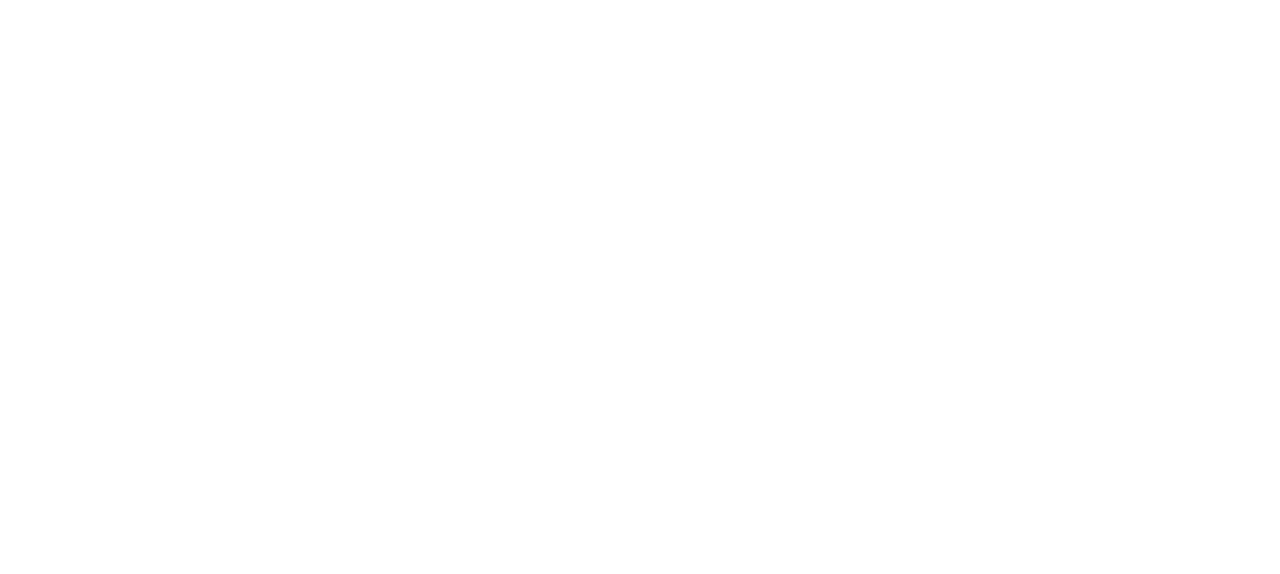
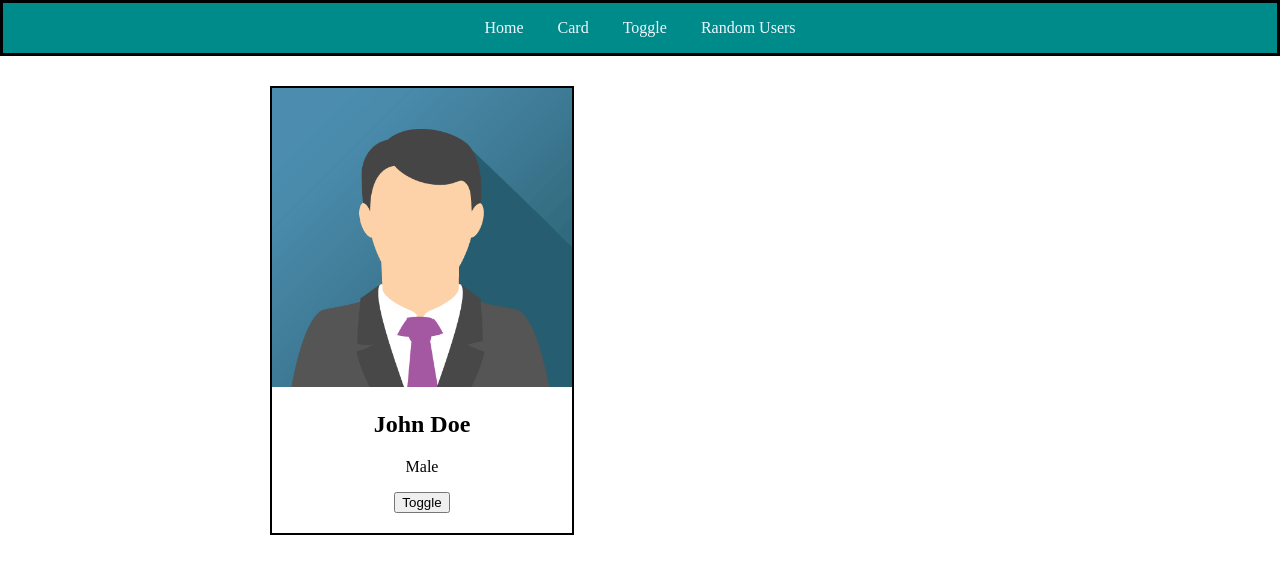
Before and after one commit to 24wh1a6631-ui/autosuggest, a website: page frontend/pages/toggle.html in a window 1280 px wide. Drawn offline with Linux system fonts and the light colour scheme.

Commit message:
toggle card created

```diff
--- a/frontend/css/index.css
+++ b/frontend/css/index.css
@@ -44,3 +44,6 @@
 .card img{
     width:100%;
 }
+.card button{
+    margin-bottom: 20px;
+}
--- /dev/null
+++ b/frontend/js/toggle.js
@@ -0,0 +1,24 @@
+var users=[
+{
+    "name":"John Doe",
+    "gender":"Male",
+    "image":"/images/john.png"
+},
+{
+    "name":"Jane Doe",
+    "gender":"Female",
+    "image":"/images/jane.png"
+}
+]
+var curId=0;
+function toggle(){
+    curId=(curId+1)%2;
+    //image
+    var user=users[curId];
+    document.getElementById("user-img").src=user.image;
+    //name
+    document.getElementById("user-name").innerText=user.name;
+    //gender
+    document.getElementById("user-gender").innerText=user.gender;
+
+}
--- a/frontend/pages/toggle.html
+++ b/frontend/pages/toggle.html
@@ -0,0 +1,24 @@
+<!DOCTYPE html>
+<html lang="en">
+<head>
+    <meta charset="UTF-8">
+    <meta name="viewport" content="width=device-width, initial-scale=1.0">
+    <title>Auto Suggest</title>
+    <link rel="stylesheet" href="../css/index.css">
+</head>
+<body>
+    <div class="navbar">
+        <a href="/">Home</a>
+        <a href="/pages/card.html">Card</a>
+        <a href="/pages/toggle.html">Toggle</a>
+        <a href="">Random Users</a>
+    </div>
+    <div class="card">
+        <img id="user-img" src="../images/john.png" alt="User Image">
+        <h2 id="user-name">John Doe</h2>
+        <p id="user-gender">Male</p>
+        <button onclick="toggle()">Toggle</button>
+    </div>
+    <script src="../js/index.js"></script>
+    <script src="../js/toggle.js"></script>
+</html>
```
Also changed, not shown: frontend/index.html (+1 -1 lines), frontend/pages/card.html (+1 -1 lines), frontend/images/jane.png (added).
